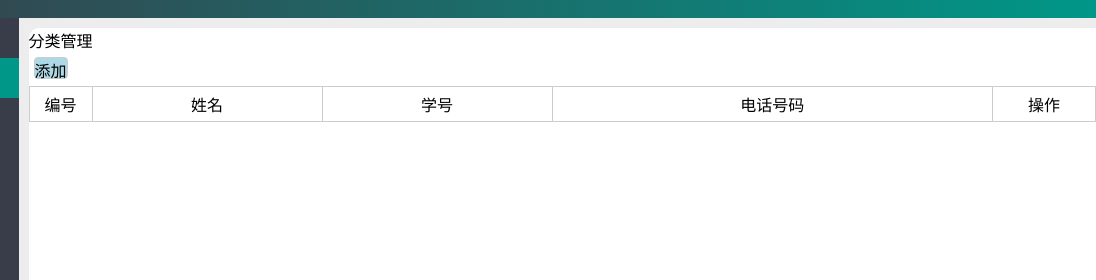
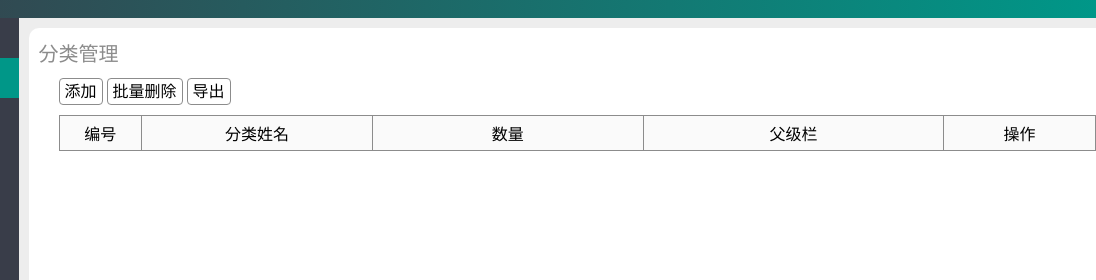
Before and after one commit to AKIRAZXX/ej, a plain HTML site: page index.html in a window 1280 px wide. Shown: the top 280 px of the page, 184-1280 px from the left. Drawn offline with nearby package versions, Linux system fonts and the light colour scheme; no server answers; a small style sheet from the web is missing.

Commit message:
[zxx]修改了index.html

```diff
--- a/css/classify.css
+++ b/css/classify.css
@@ -1,25 +1,45 @@
+.classift{
+	width: 100%;
+	height: 100%;
+	margin: 0;
+	padding: 0;
+}
+.mb_nav{
+	height: 30px;
+	font-size: 20px;
+	color: #8C8C8C;
+	padding: 10px;
+}
 .btns{
-	margin:5px;
+	margin-left:30px;
+	margin-bottom: 10px;
 }
 .btn {
-	border:1px solid #CCC;
- 	background-color: lightblue;
-	height: 20px;
+	border:1px solid #8C8C8C;
+	height: 25px;
 	display: inline-block;
  	border-radius: 4px;
+ 	line-height: 25px;
+ 	text-align: center;
+ 	padding-left: 5px;
+ 	padding-right: 5px;
+ 	font-size: 1em;
+
 }
 .hung {
 	display: none;
 }
 .bg{
-	background-color: #ededed;
+	background-color: #8C8C8C;
 }
 table {
 	border-collapse: collapse;
-	width: 100%;
+	background-color: #FAFAFA;
 	text-align: center;
+	border:1px solid #8C8C8C;
+	margin-left: 30px;
 }
 .table td {
-	border:1px solid #ccc;
+	border:1px solid #8C8C8C;
 	height: 2em;
 }
--- a/css/index.css
+++ b/css/index.css
@@ -74,7 +74,6 @@ html,body,.container{
 }
 #wrapper{
 	height: 100%;
-
 }
 #db{
 	height: 30px;
--- a/index.html
+++ b/index.html
@@ -7,20 +7,10 @@
 	<script src="https://cdn.bootcss.com/jquery/3.4.1/jquery.min.js"></script>
 	<script type="text/javascript" src="./js/index.js"></script>
 	<script type="text/javascript" src="./js/classify.js"></script>
-	<script type="text/javascript" src="./js/product.js"></script>
-	<script type="text/javascript" src="./js/worker.js"></script>
-	<script type="text/javascript" src="./js/client.js"></script>
-	<script type="text/javascript" src="./js/orderform.js"></script>
-	<script type="text/javascript" src="./js/evaluate.js"></script>
 
 	<!-- css -->
 	<link rel="stylesheet" type="text/css" href="./css/index.css">
 	<link rel="stylesheet" type="text/css" href="./css/classify.css">
-	<link rel="stylesheet" type="text/css" href="./css/product.css">
-	<link rel="stylesheet" type="text/css" href="./css/worker.css">
-	<link rel="stylesheet" type="text/css" href="./css/client.css">
-	<link rel="stylesheet" type="text/css" href="./css/orderform.css">
-	<link rel="stylesheet" type="text/css" href="./css/evaluate.css">
 
 	<!-- 字体图标库 -->
 	<link rel="stylesheet" type="text/css" href="http://at.alicdn.com/t/font_1394386_z1yps2j3ujp.css">
--- a/js/classify.js
+++ b/js/classify.js
@@ -0,0 +1,5 @@
+<script>
+$(document).ready(function(){
+	alert(111);
+})
+</script>
--- a/pages/classify.html
+++ b/pages/classify.html
@@ -1,24 +1,26 @@
-<!-- css -->
-<!-- <style type="text/css" src="../css/classift.css"></style> -->
-<!-- js -->
-<script type="text/javascript" src="../js/classift.js"></script>
-
+<script>
+$(document).ready(function(){
+	alert(111);
+})
+</script>
 <!-- 内容 -->
-<div>
+<div class="classift">
 	<div class="mb_nav">
 		分类管理
 	</div>
 	<div class="btns">
 		<div id="btn_add" class="btn">添加</div>
+		<div id="btn_pldel" class="btn">批量删除</div>
+		<div id="btn_dc" class="btn">导出</div>
 	</div>
 	<table class="table">
 		<thead>
 			<tr>
-				<td width="60px">编号</td>
-				<td>姓名</td>
-				<td>学号</td>
-				<td>电话号码</td>
-				<td width="100px">操作</td>
+				<td width="80px">编号</td>
+				<td width="230px">分类姓名</td>
+				<td width="270px">数量</td>
+				<td width="300px">父级栏</td>
+				<td width="150px">操作</td>
 			</tr>
 		</thead>
 		<tbody>
```
